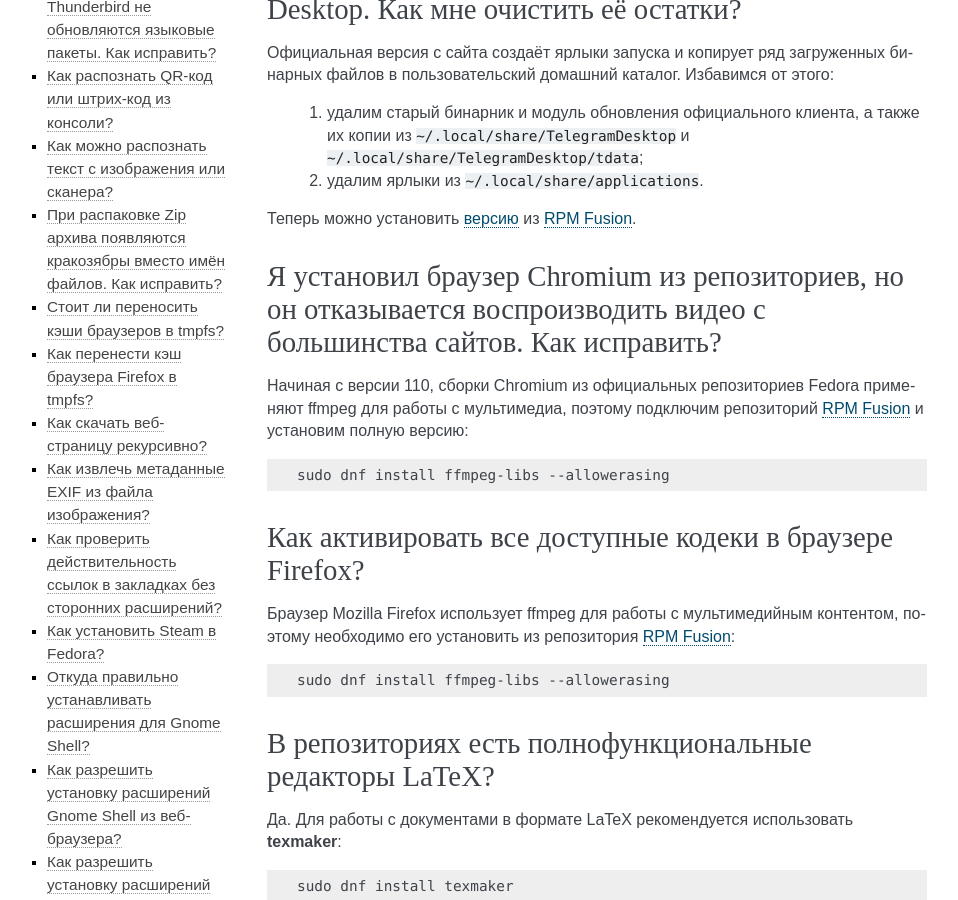
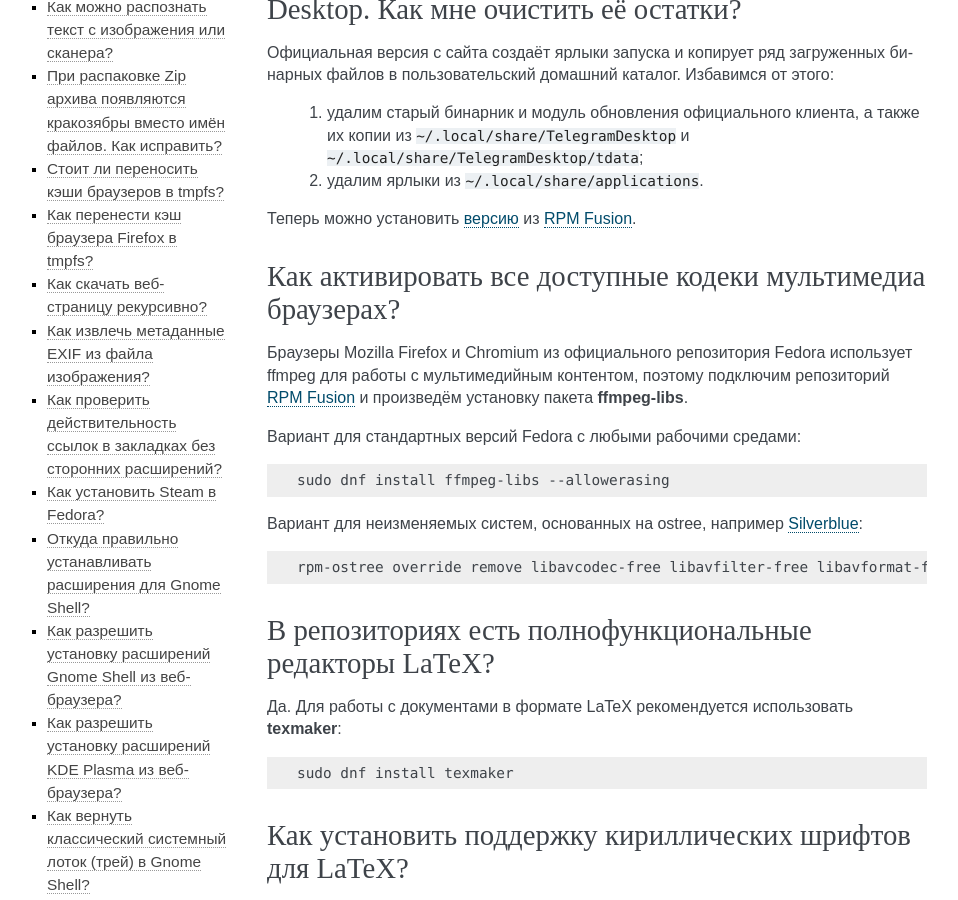
Before and after one commit to RussianFedora/FAQ, a Sphinx documentation site: the page built from source/using-applications.rst, in a window 1280 px wide and 900 px high, scrolled down 2554 px. Shown: the whole window, without its empty margins (153-1111 px from the left). Built offline with Sphinx 7.4.7, drawn with Linux system fonts in a browser that asks for light colours; comment, search, counter and statistics services are not loaded; some of the changed text lies outside the part shown.

Commit message:
Extracted browser-codecs question.

```diff
--- a/source/package-manager.rst
+++ b/source/package-manager.rst
@@ -1195,7 +1195,7 @@
 
 Репозиторий **fedora-cisco-openh264** представляет специальную бинарную сборку библиотеки openh264, которая применяется в браузере Mozilla Firefox для аудио/видео вызовов, для США и Австралии (т.е. стран, где действуют патенты на алгоритмы).
 
-Пользователям из всех остальных стран мы рекомендуем использовать :ref:`ffmpeg-libs <firefox-codecs>` из репозитория :ref:`RPM Fusion <rpmfusion>`, который предоставляет все доступные кодеки мультимедиа без каких-либо ограничений.
+Пользователям из всех остальных стран мы рекомендуем использовать :ref:`ffmpeg-libs <browser-codecs>` из репозитория :ref:`RPM Fusion <rpmfusion>`, который предоставляет все доступные кодеки мультимедиа без каких-либо ограничений.
 
 Отключим данный репозиторий:
 
--- a/source/using-applications.rst
+++ b/source/using-applications.rst
@@ -48,7 +48,7 @@
 
 Начиная с версии `Firefox 77.0 <https://mastransky.wordpress.com/2020/06/03/firefox-on-fedora-finally-gets-va-api-on-wayland/>`__, аппаратное ускорение декодирования мультимедиа доступно для :ref:`сеанса Wayland <session-type>`, а с `Firefox 81.0 <https://mastransky.wordpress.com/2020/09/29/firefox-81-on-fedora-with-va-api-webrtc-and-x11/>`__ и для X11.
 
-Установим полный :ref:`набор кодеков <firefox-codecs>`, а также :ref:`VA-API драйверы <hwaccel-drivers>` из репозитория :ref:`RPM Fusion <rpmfusion>`.
+Установим полный :ref:`набор кодеков <browser-codecs>`, а также :ref:`VA-API драйверы <hwaccel-drivers>` из репозитория :ref:`RPM Fusion <rpmfusion>`.
 
 Откроем модуль конфигурации ``about:config`` и изменим значения следующих переменных (при отсутствии создадим):
 
@@ -142,29 +142,25 @@
 
 Теперь можно установить :ref:`версию <telegram-fedora>` из :ref:`RPM Fusion <rpmfusion>`.
 
-.. index:: repository, codecs, multimedia, chromium, third-party, ffmpeg
-.. _chromium-codecs:
-
-Я установил браузер Chromium из репозиториев, но он отказывается воспроизводить видео с большинства сайтов. Как исправить?
-==============================================================================================================================
-
-Начиная с версии 110, сборки Chromium из официальных репозиториев Fedora применяют ffmpeg для работы с мультимедиа, поэтому подключим репозиторий :ref:`RPM Fusion <rpmfusion>` и установим полную версию:
+.. index:: repository, codecs, multimedia, third-party, ffmpeg, firefox, chromium
+.. _browser-codecs:
+
+Как активировать все доступные кодеки мультимедиа браузерах?
+================================================================
+
+Браузеры Mozilla Firefox и Chromium из официального репозитория Fedora использует ffmpeg для работы с мультимедийным контентом, поэтому подключим репозиторий :ref:`RPM Fusion <rpmfusion>` и произведём установку пакета **ffmpeg-libs**.
+
+Вариант для стандартных версий Fedora с любыми рабочими средами:
 
 .. code-block:: text
 
     sudo dnf install ffmpeg-libs --allowerasing
 
-.. index:: repository, codecs, multimedia, third-party, ffmpeg
-.. _firefox-codecs:
-
-Как активировать все доступные кодеки в браузере Firefox?
-==============================================================
-
-Браузер Mozilla Firefox использует ffmpeg для работы с мультимедийным контентом, поэтому необходимо его установить из репозитория :ref:`RPM Fusion <rpmfusion>`:
-
-.. code-block:: text
-
-    sudo dnf install ffmpeg-libs --allowerasing
+Вариант для неизменяемых систем, основанных на ostree, например :ref:`Silverblue <silverblue>`:
+
+.. code-block:: text
+
+    rpm-ostree override remove libavcodec-free libavfilter-free libavformat-free libavutil-free libpostproc-free libswresample-free libswscale-free --install ffmpeg-libs
 
 .. index:: latex, editor
 .. _latex-editor:
```
